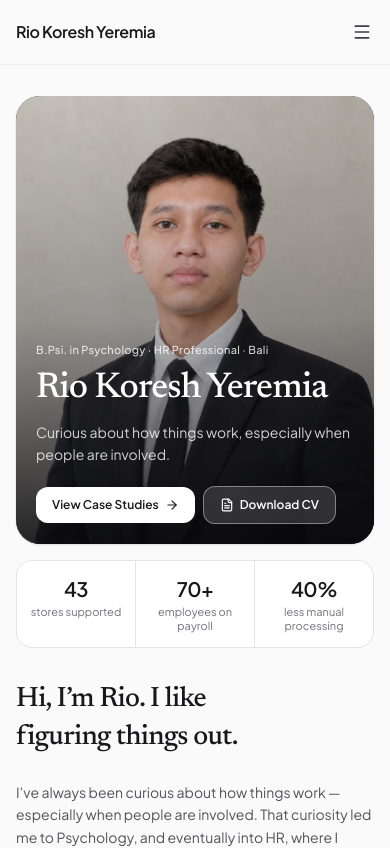
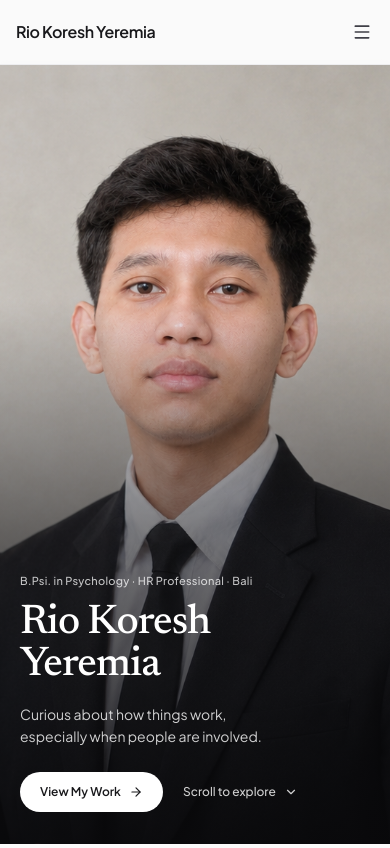
Before and after one commit to siagianrio10-cell/rio-koresh-portfolio, a React (Vite) app: page / in a window 390 px wide. Shown: the top 848 px of the page. Built offline with nearby package versions, Linux system fonts and the light colour scheme.

Commit message:
Update App.tsx

```diff
--- a/src/App.tsx
+++ b/src/App.tsx
@@ -10,8 +10,28 @@ import { Footer } from "./components/Footer";
 import { CaseStudyView } from "./components/CaseStudyView";
 import { CVModal } from "./components/CVModal";
 import { Reveal } from "./components/Reveal";
+import { MobileHome } from "./components/MobileHome";
+
+// True on phones (below the md breakpoint), updates live on resize/rotate
+function useIsMobile() {
+  const query = "(max-width: 767px)";
+  const [isMobile, setIsMobile] = useState<boolean>(() =>
+    typeof window !== "undefined" ? window.matchMedia(query).matches : false
+  );
+
+  useEffect(() => {
+    const mql = window.matchMedia(query);
+    const handler = () => setIsMobile(mql.matches);
+    handler();
+    mql.addEventListener("change", handler);
+    return () => mql.removeEventListener("change", handler);
+  }, []);
+
+  return isMobile;
+}
 
 export default function App() {
+  const isMobile = useIsMobile();
   const [activeSection, setActiveSection] = useState<string>("home");
   const [activeCaseStudyId, setActiveCaseStudyId] = useState<string | null>(null);
   const [isCVModalOpen, setIsCVModalOpen] = useState<boolean>(false);
@@ -100,6 +120,13 @@ export default function App() {
             onSelectProject={handleOpenCaseStudy}
           />
         </main>
+      ) : isMobile ? (
+        <main>
+          <MobileHome
+            onNavigate={handleNavigate}
+            onOpenCaseStudy={handleOpenCaseStudy}
+          />
+        </main>
       ) : (
         <main>
           {/* 1. About Me (top of page) - animates on load via Reveal */}
```
